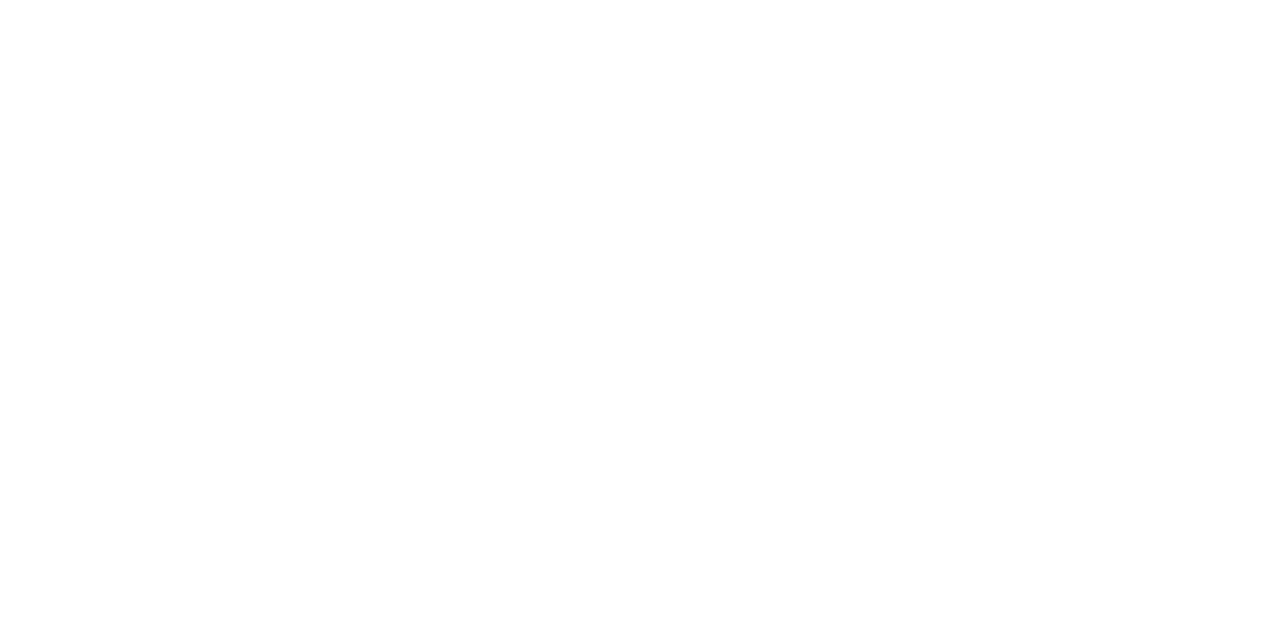
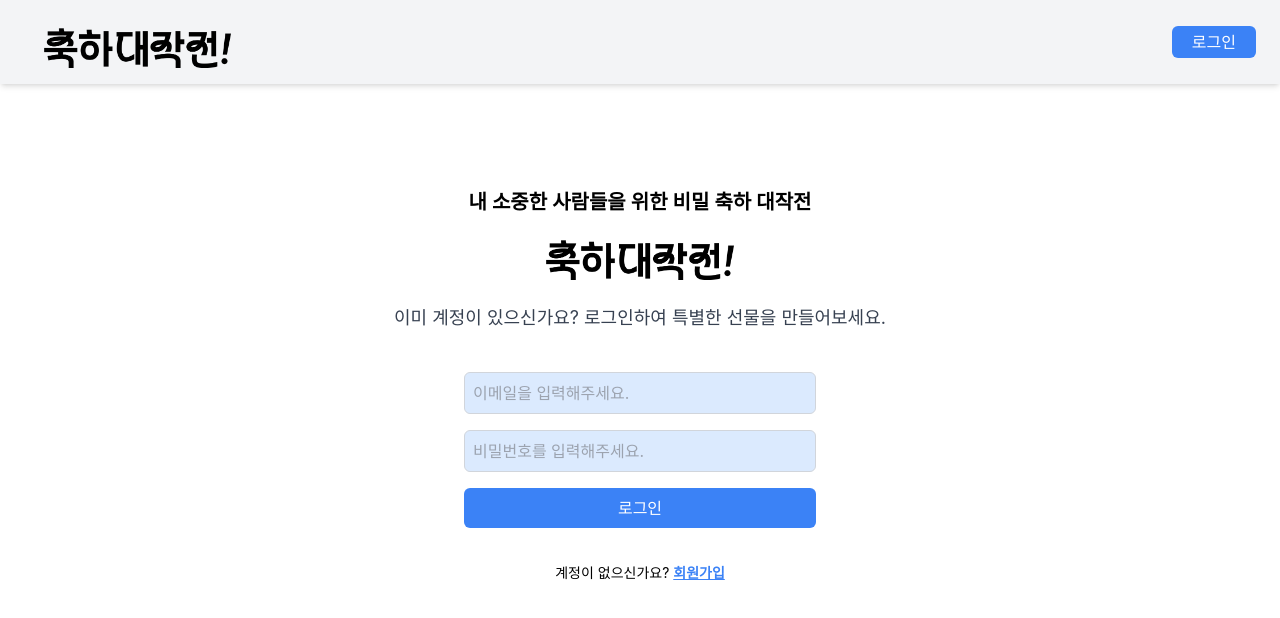
Before and after one commit to cheerUpWorks/CheerUp-UI, a React (Create React App) app: page /login in a window 1280 px wide. Before the commit this address had no page. Shown: the top 618 px of the page. Built offline with nearby package versions, Linux system fonts and the light colour scheme.

Commit message:
로그인 페이지 퍼블리싱

```diff
--- a/src/App.js
+++ b/src/App.js
@@ -2,6 +2,7 @@
 import { BrowserRouter as Router, Routes, Route } from 'react-router-dom';
 import FirstPage from './pages/firstPage'; // 첫 번째 페이지
 import SignUpPage from'./pages/signUpPage';
+import LoginPage from './pages/loginPage';
 
 function App() {
   return (
@@ -9,6 +10,7 @@
       <Routes>
         <Route path="/" element={<FirstPage />} /> {/* 첫 번째 페이지 */}
         <Route path="/signUp" element={<SignUpPage/>}/>
+        <Route path="/login" element={<LoginPage/>}/>
       </Routes>
     </Router>
   );
--- /dev/null
+++ b/src/pages/loginPage.js
@@ -0,0 +1,76 @@
+import React from 'react';
+import Header from '../component/header';
+import { useNavigate } from 'react-router-dom';
+
+const LoginPage = () => {
+  const navigate = useNavigate();
+
+  const handleSignUpRedirect = () => {
+    navigate('/signup');
+  };
+
+  return (
+    <div>
+      {/* 헤더 */}
+      <header className="mb-4">
+        <Header />
+      </header>
+
+      {/* 메인 컨텐츠 */}
+      <div className="flex flex-col items-center justify-center px-4 py-6 mt-20">
+        {/* 설명글 */}
+        <div className="text-center mb-6">
+          <h2 className="text-xl font-semibold">내 소중한 사람들을 위한 비밀 축하 대작전</h2>
+        </div>
+
+        {/* 로고 */}
+        <div className="mb-6">
+          <img src="./logo.png" alt="Logo" className="h-10 w-auto" />
+        </div>
+
+        {/* 로그인 문구 */}
+        <div className="mb-6 text-center">
+          <p className="text-lg text-gray-700">
+            이미 계정이 있으신가요? 로그인하여 특별한 선물을 만들어보세요.
+          </p>
+        </div>
+
+        {/* 입력 폼 */}
+        <div className="w-96 p-4 rounded-lg">
+          <div className="mb-4">
+            <input
+              type="email"
+              placeholder="이메일을 입력해주세요."
+              className="w-full p-2 border border-gray-300 rounded-md bg-blue-100 text-gray-600"
+            />
+          </div>
+          <div className="mb-4">
+            <input
+              type="password"
+              placeholder="비밀번호를 입력해주세요."
+              className="w-full p-2 border border-gray-300 rounded-md bg-blue-100 text-gray-600"
+            />
+          </div>
+          <button className="w-full py-2 bg-blue-500 text-white rounded-md hover:bg-blue-600">
+            로그인
+          </button>
+        </div>
+
+        {/* 회원가입 페이지로 이동 링크 */}
+        <div className="mt-4 text-center">
+          <span className="text-sm">
+            계정이 없으신가요?{' '}
+            <span
+              className="text-blue-500 cursor-pointer font-bold underline"
+              onClick={handleSignUpRedirect}
+            >
+              회원가입
+            </span>
+          </span>
+        </div>
+      </div>
+    </div>
+  );
+};
+
+export default LoginPage;
```
